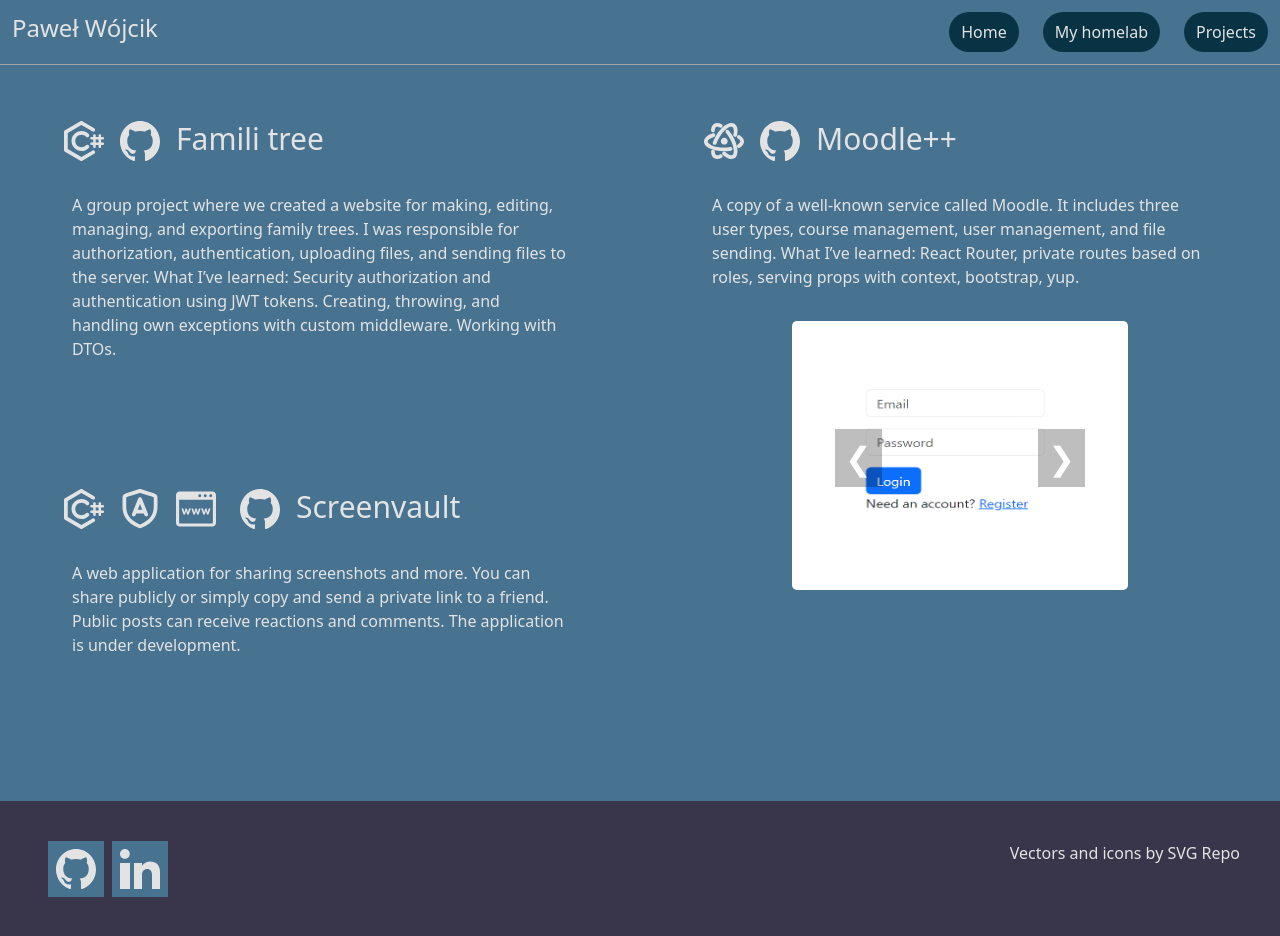
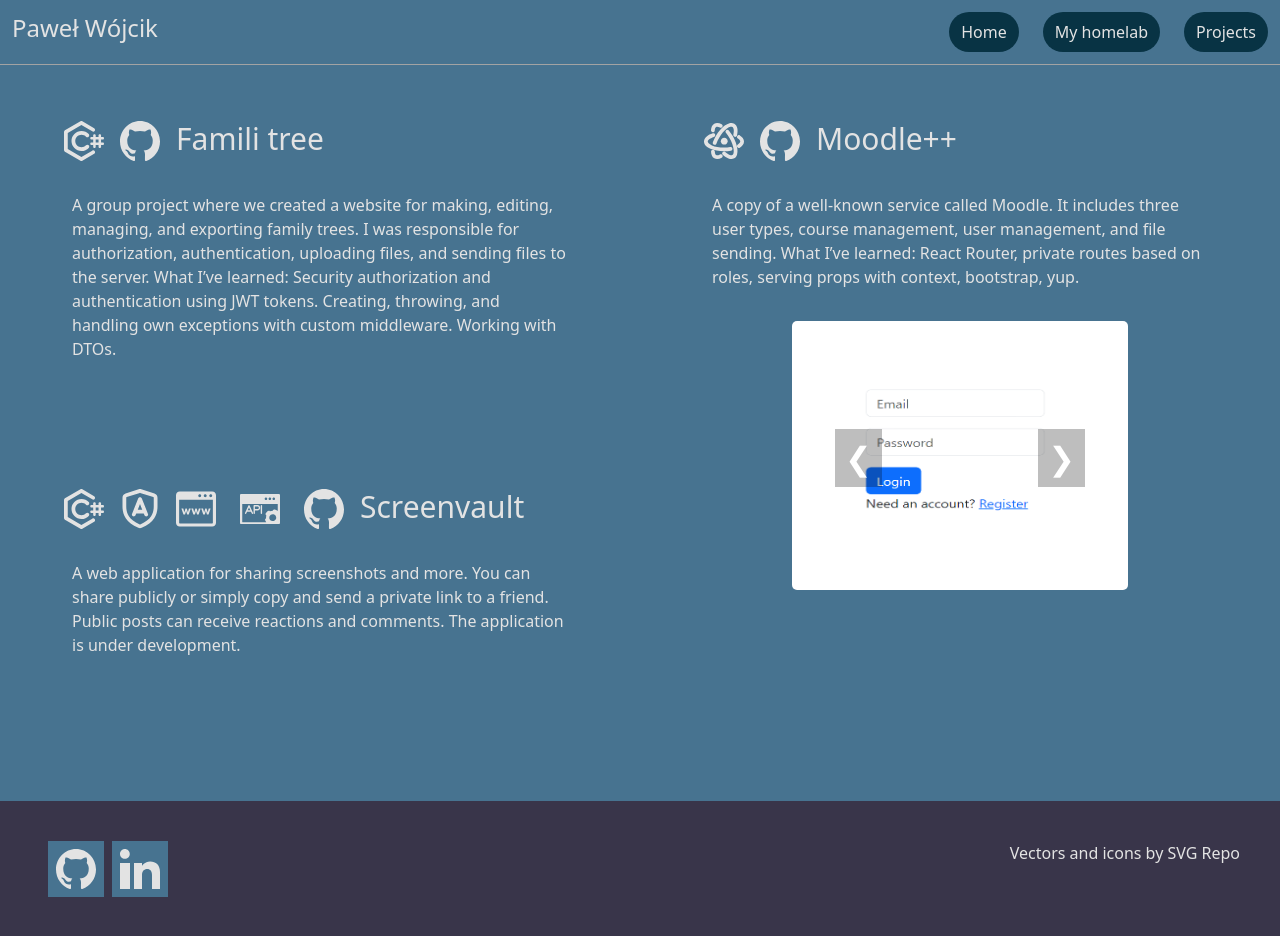
Before and after one commit to Pawel-Wojc/portfolio, an Angular app: page / in a window 1280 px wide. Both pictures are taken after a click on the button "Projects". Built offline with nearby package versions, Linux system fonts and the light colour scheme.

Commit message:
repo link

```diff
--- a/src/app/projects/projects.component.html
+++ b/src/app/projects/projects.component.html
@@ -86,6 +86,14 @@
         />
       </a>
 
+      <a href="https://github.com/Pawel-Wojc/screenvault_api">
+        <img
+          class="white w-10 h-10 mx-2 mr-4"
+          src="./../../assets/api.svg"
+          alt="Live dome"
+        />
+      </a>
+
       <a href="https://github.com/Pawel-Wojc/screenvault">
         <img
           class="white w-10 h-10 mx-2 mr-4"
```
Also changed, not shown: src/assets/api.svg (added).
